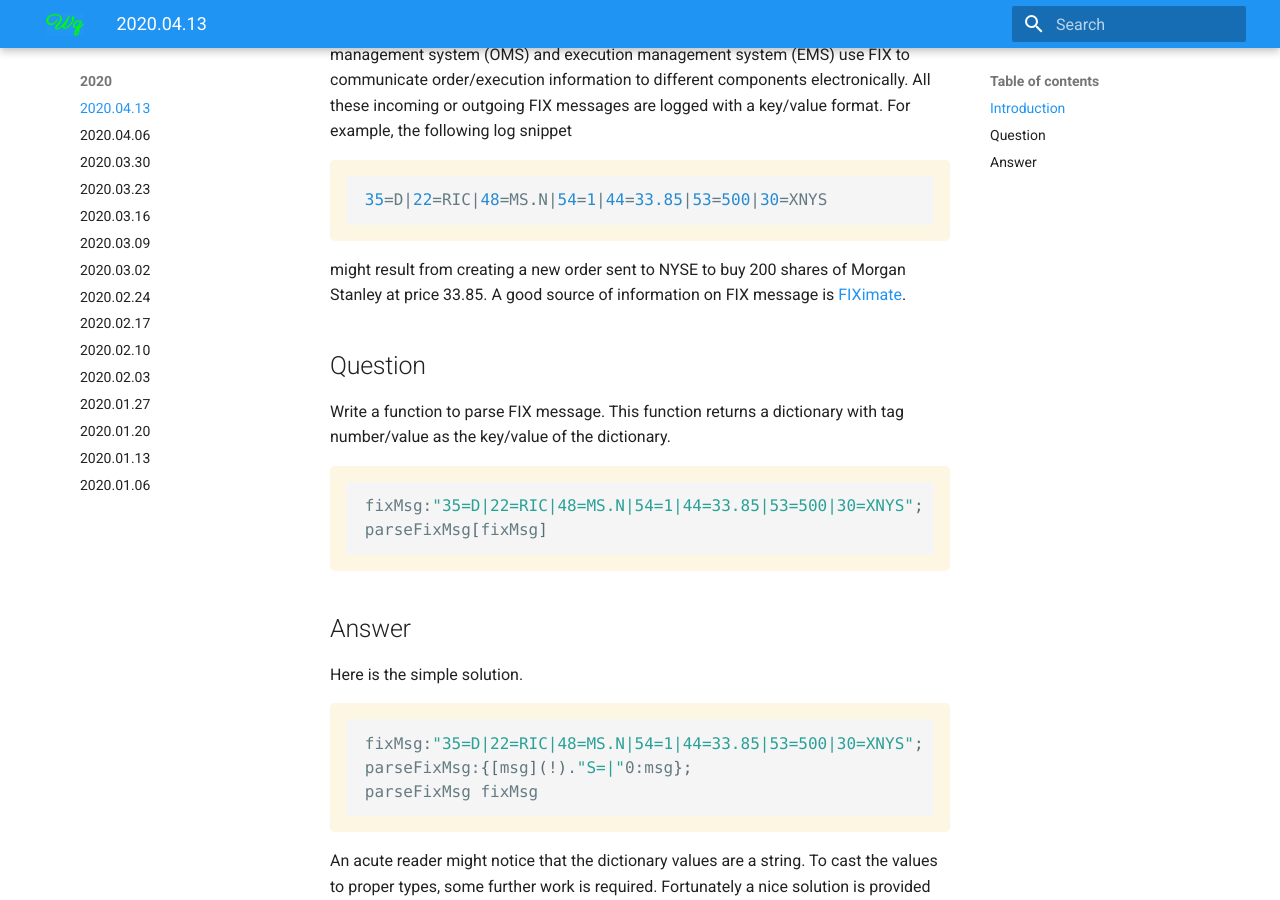
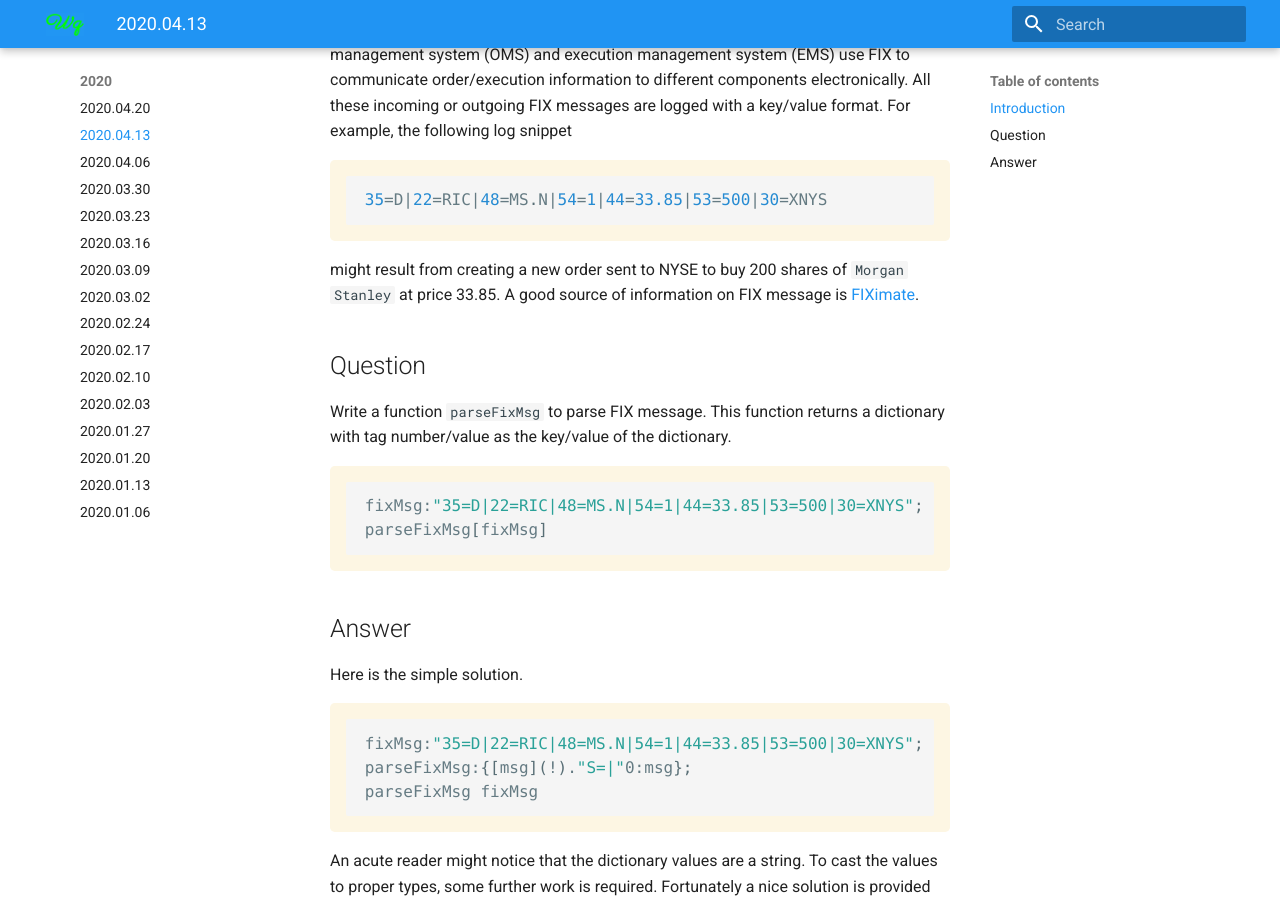
Before and after one commit to dpkwhan/weeklyq, an MkDocs documentation site: the page built from docs/2020/2020.04.13.md, in a window 1280 px wide and 900 px high, scrolled down 554 px. Built offline with MkDocs 1.6.1 and Material for MkDocs 9.7.7, drawn with Linux system fonts in a browser that asks for light colours; nearby versions of some CDN libraries; comment, search, counter and statistics services are not loaded.

````diff
--- a/docs/2020/2020.04.13q.md
+++ b/docs/2020/2020.04.13q.md
@@ -11,11 +11,11 @@ The question from last week mentions that time in force is tag 59 in FIX Protoco
 35=D|22=RIC|48=MS.N|54=1|44=33.85|53=500|30=XNYS
 ```
 
-might result from creating a new order sent to NYSE to buy 200 shares of Morgan Stanley at price 33.85. A good source of information on FIX message is [FIXimate][FIXimate].
+might result from creating a new order sent to NYSE to buy 200 shares of ``Morgan Stanley`` at price 33.85. A good source of information on FIX message is [FIXimate][FIXimate].
 
 
 ## Question
-Write a function to parse FIX message. This function returns a dictionary with tag number/value as the key/value of the dictionary.
+Write a function ``parseFixMsg`` to parse FIX message. This function returns a dictionary with tag number/value as the key/value of the dictionary.
 
 ```q
 fixMsg:"35=D|22=RIC|48=MS.N|54=1|44=33.85|53=500|30=XNYS";
--- a/mkdocs.yml
+++ b/mkdocs.yml
@@ -63,6 +63,7 @@ theme:
 nav:
   - Home: index.md
   - 2020:
+      - 2020/2020.04.20.md
       - 2020/2020.04.13.md
       - 2020/2020.04.06.md
       - 2020/2020.03.30.md
````
Also changed, not shown: docs/2020/2020.04.06a.md (+1 -1 lines), docs/2020/2020.04.20.md (added, +1 -0 lines), docs/2020/2020.04.20q.md (added, +29 -0 lines), docs/assets/img/2020.04.20.png (added).
